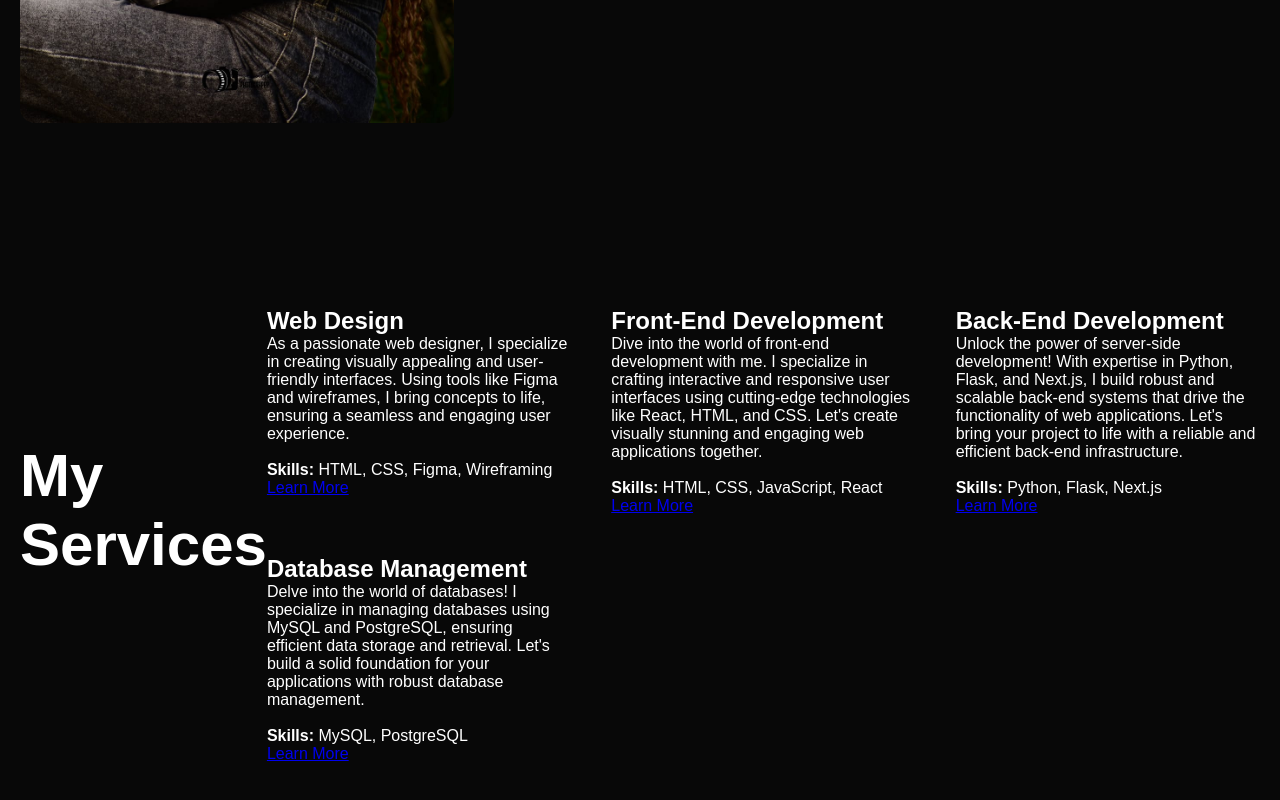
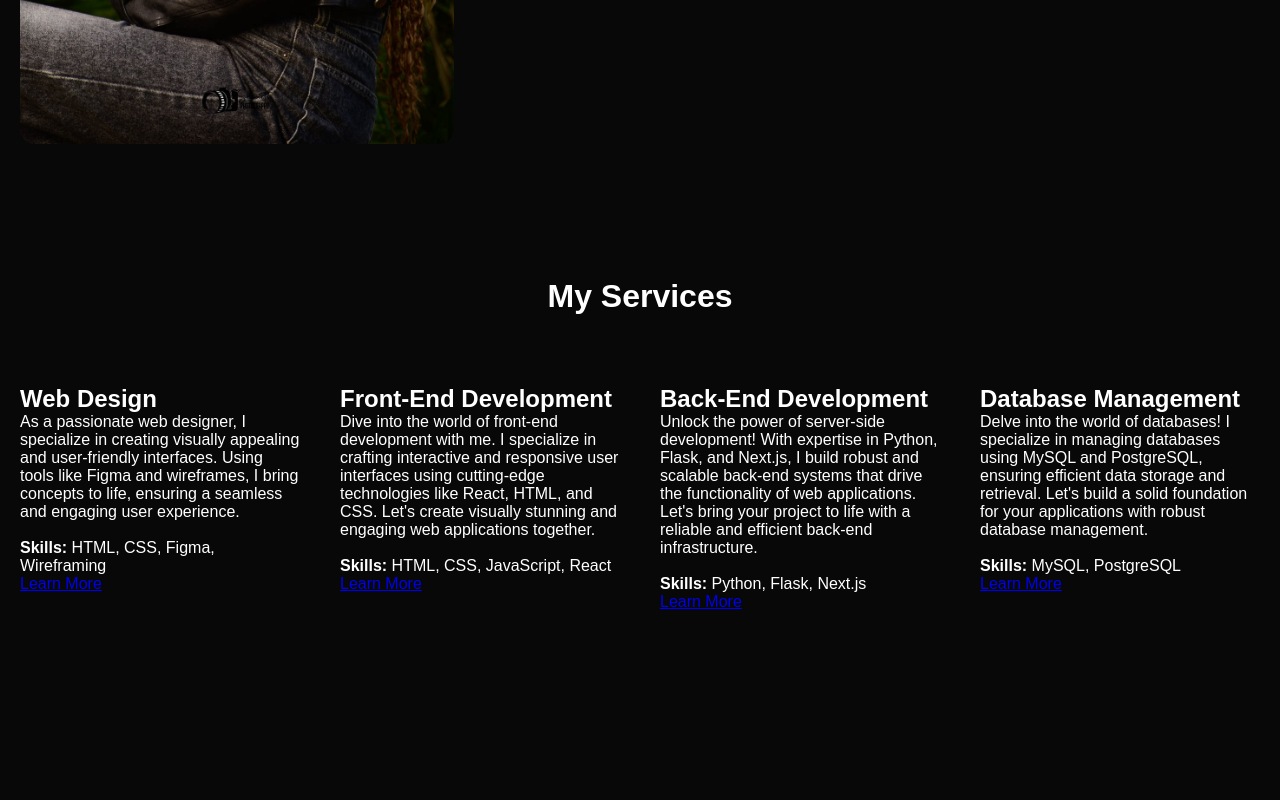
Before and after one commit to mugeshi/portfolio, a plain HTML site: page index.html in a window 1280 px wide. Shown: the part 1112-1912 px from the top of the page. After the commit the page ends 1763 px from the top, so only its background shows below. Drawn offline with Linux system fonts and the light colour scheme.

Commit message:
updated servicestyling

```diff
--- a/style.css
+++ b/style.css
@@ -188,3 +188,20 @@ nav ul li a:hover::after{
     grid-gap: 40px;
     margin-top: 50px;
 }
+
+#services {
+    background-color: #080808; /
+    padding: 40px 0;
+}
+
+.container {
+    display: flex;
+    flex-direction: column;
+    align-items: center;
+}
+
+.sub-title {
+    font-size: 2em;
+    color: #fff;
+    margin-bottom: 20px;
+}
```
